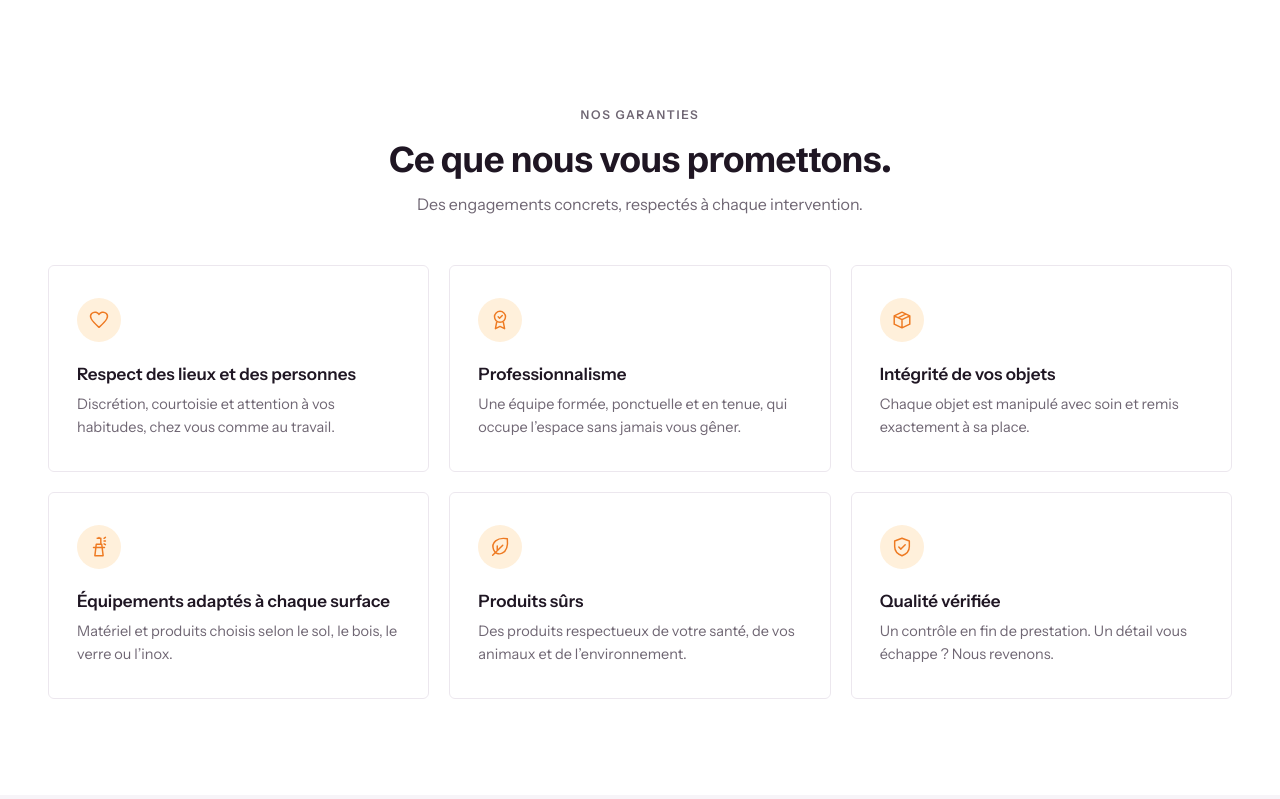
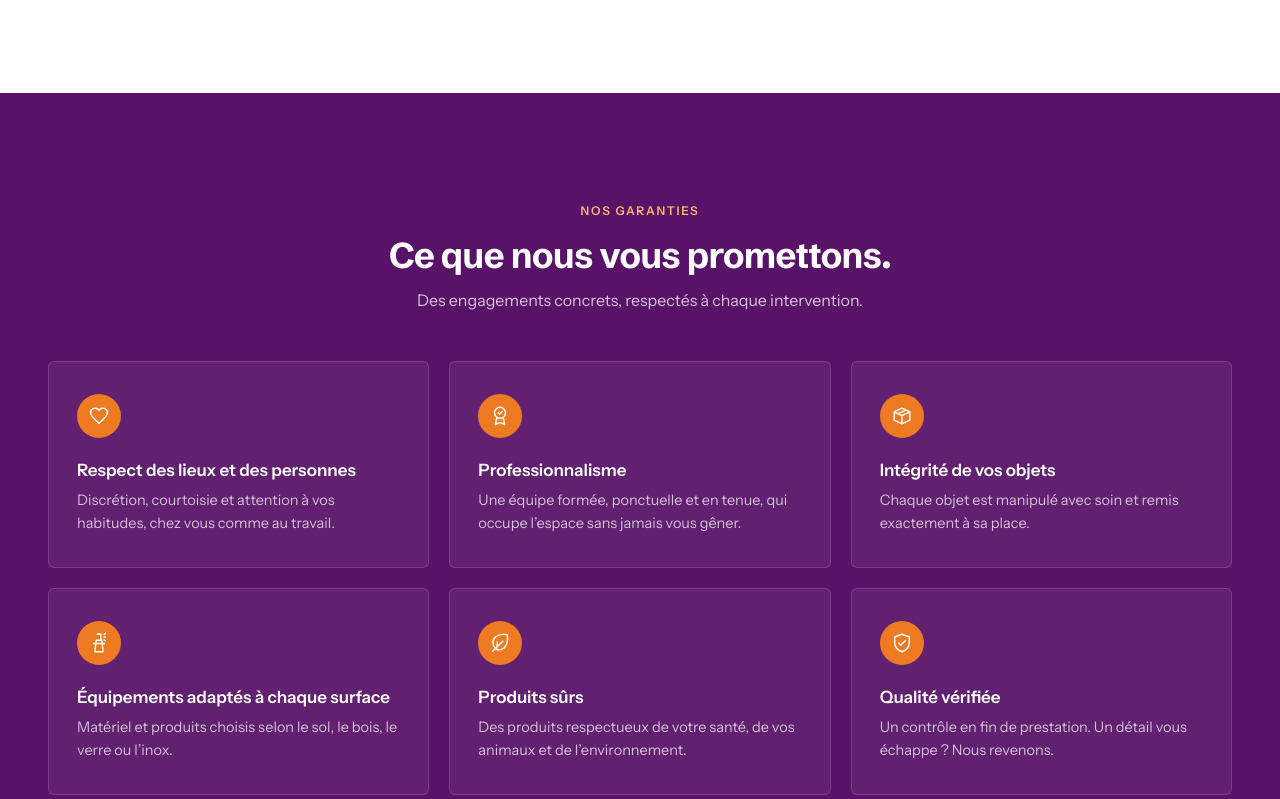
Before and after one commit to christAgu/zoe-label, a website built with Vite: page index.html in a window 1280 px wide. Shown: the part 2197-2996 px from the top of the page. Built offline with nearby package versions, Linux system fonts and the light colour scheme.

Commit message:
style(guarantees): deep purple band, translucent cards, orange icon badges
Co-Authored-By: Devin AI <158243242+devin-ai-integration[bot]@users.noreply.github.com>

```diff
--- a/index.html
+++ b/index.html
@@ -419,10 +419,11 @@
       </section>
 
       <section
-        class="guarantees-section container"
+        class="guarantees-section"
         id="guarantees"
         aria-labelledby="guarantees-title"
       >
+        <div class="container">
         <div class="center-heading reveal">
           <p class="eyebrow">Nos garanties</p>
           <h2 id="guarantees-title">Ce que nous vous promettons.</h2>
@@ -490,6 +491,7 @@
             </p>
           </li>
         </ul>
+        </div>
       </section>
 
       <section
--- a/styles.css
+++ b/styles.css
@@ -1216,7 +1216,19 @@ main h2 {
   color: var(--muted);
 }
 .guarantees-section {
-  padding-block: 0 96px;
+  padding-block: 96px;
+  background: var(--brand);
+  color: white;
+}
+.guarantees-section .center-heading .eyebrow {
+  color: #ffb36b;
+}
+.guarantees-section h2,
+.guarantees-section .center-heading h2 {
+  color: white;
+}
+.guarantees-section .center-heading p {
+  color: rgb(255 255 255 / 75%);
 }
 .guarantee-grid {
   margin: 0;
@@ -1228,8 +1240,13 @@ main h2 {
 }
 .guarantee-grid li {
   padding: 32px 28px;
-  border: 1px solid var(--line);
+  border: 1px solid rgb(255 255 255 / 14%);
   border-radius: 6px;
+  background: rgb(255 255 255 / 6%);
+  transition: background 0.25s;
+}
+.guarantee-grid li:hover {
+  background: rgb(255 255 255 / 11%);
 }
 .guarantee-icon {
   display: inline-flex;
@@ -1238,23 +1255,24 @@ main h2 {
   width: 44px;
   height: 44px;
   border-radius: 50%;
-  background: var(--accent-soft);
+  background: #ee7a22;
 }
 .guarantee-icon .icon {
   width: 22px;
   height: 22px;
-  color: #ee7a22;
+  color: white;
 }
 .guarantee-grid h3 {
   margin-top: 22px;
   font-size: 17px;
   font-weight: 600;
   letter-spacing: 0;
+  color: white;
 }
 .guarantee-grid p {
   margin-top: 8px;
   font-size: 14.5px;
-  color: var(--muted);
+  color: rgb(255 255 255 / 72%);
 }
 .process-section {
   padding-block: 96px;
@@ -1590,7 +1608,7 @@ main h2 {
     padding-block: 64px;
   }
   .guarantees-section {
-    padding-block: 0 64px;
+    padding-block: 64px;
   }
   .guarantee-grid {
     grid-template-columns: 1fr 1fr;
```
